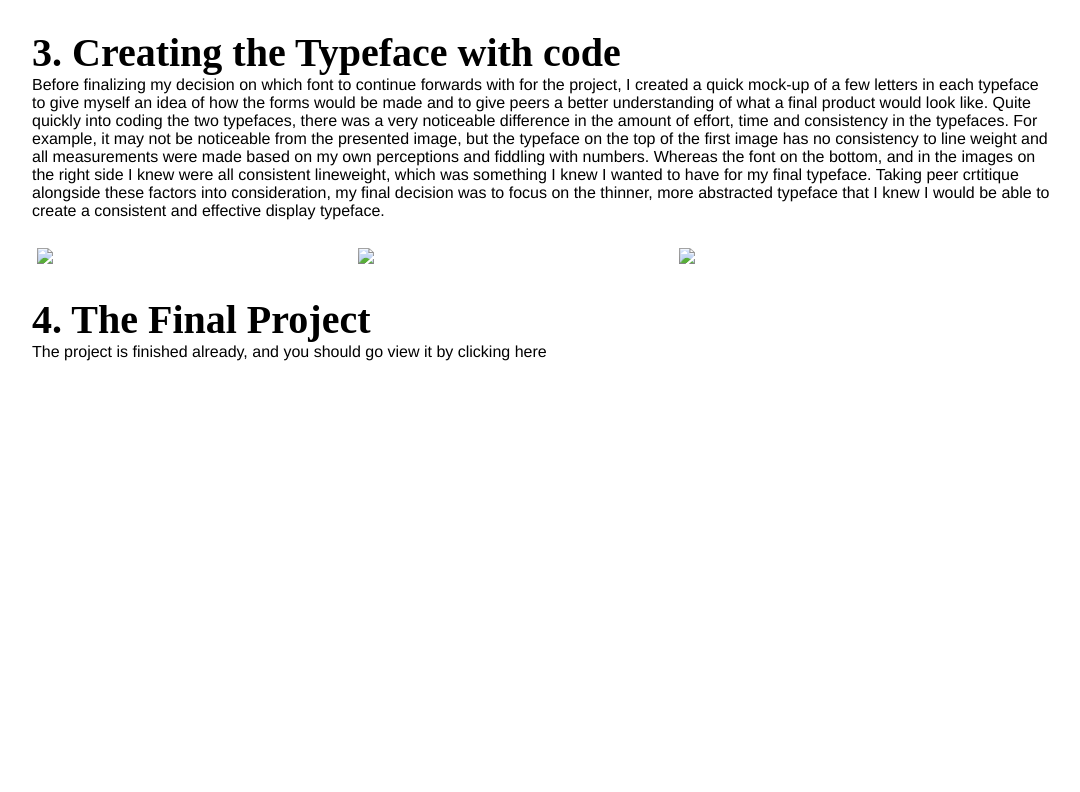
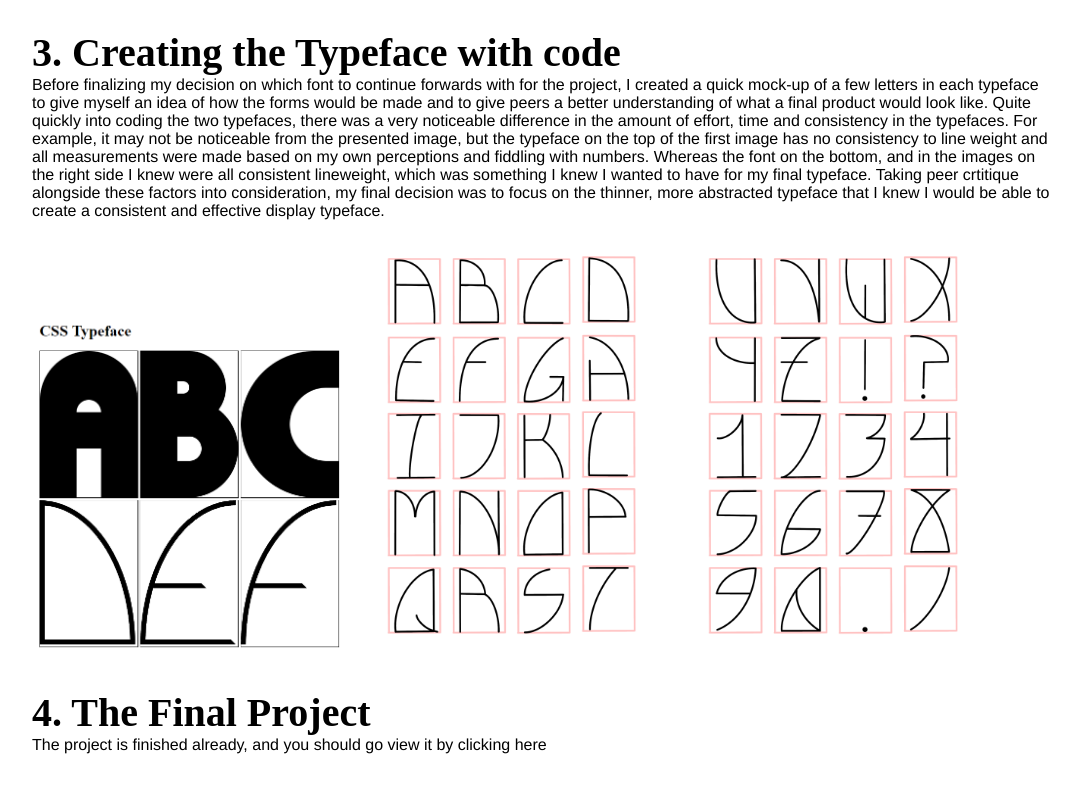
Before and after one commit to jocaiado/GDES-3091-JCaiado, a plain HTML site: page projects/ACT-I_Static/Typeface/Typeface-process_JCaiado.html in a window 1280 px wide. Shown: the part 1090-1882 px from the top of the page, without its empty margins (96-1176 px from the left). Before the commit the page ends 1501 px from the top, so only its background shows below. Drawn offline with Linux system fonts and the light colour scheme; the site is published under a folder, as on GitHub Pages, so addresses that start at the root find nothing.

Commit message:
Update Typeface-process_JCaiado.html

```diff
--- a/projects/ACT-I_Static/Typeface/Typeface-process_JCaiado.html
+++ b/projects/ACT-I_Static/Typeface/Typeface-process_JCaiado.html
@@ -50,9 +50,9 @@
         <br>
 
         <figure>
-            <img src="/typeface-process/typeface-processwork.PNG" width="30%">
-            <img src="/typeface-process/IMG_0977.PNG" width="30%">
-            <img src="/typeface-process/IMG_0975.PNG" width="30%">
+            <img src="typeface-process/typeface-processwork.PNG" width="30%">
+            <img src="typeface-process/IMG_0977.PNG" width="30%">
+            <img src="typeface-process/IMG_0975.PNG" width="30%">
         </figure>
 
         <br>
```
